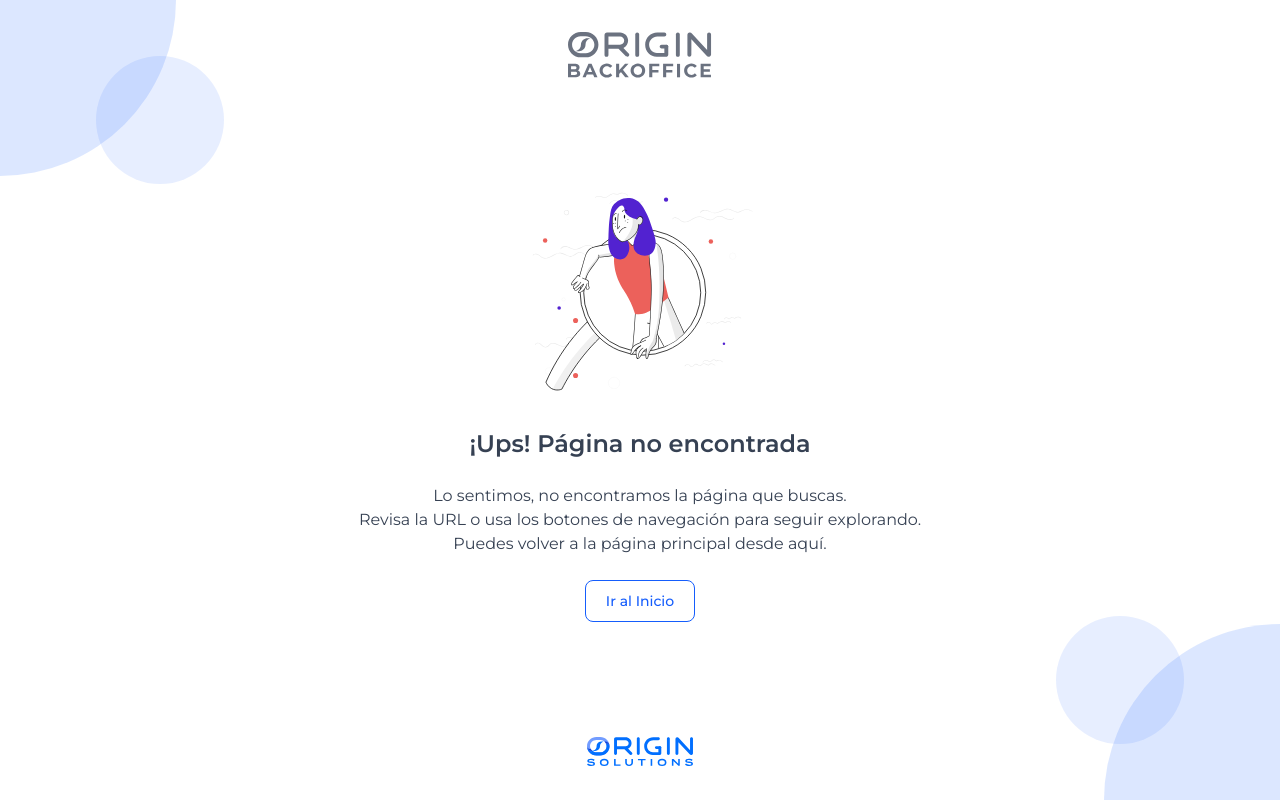
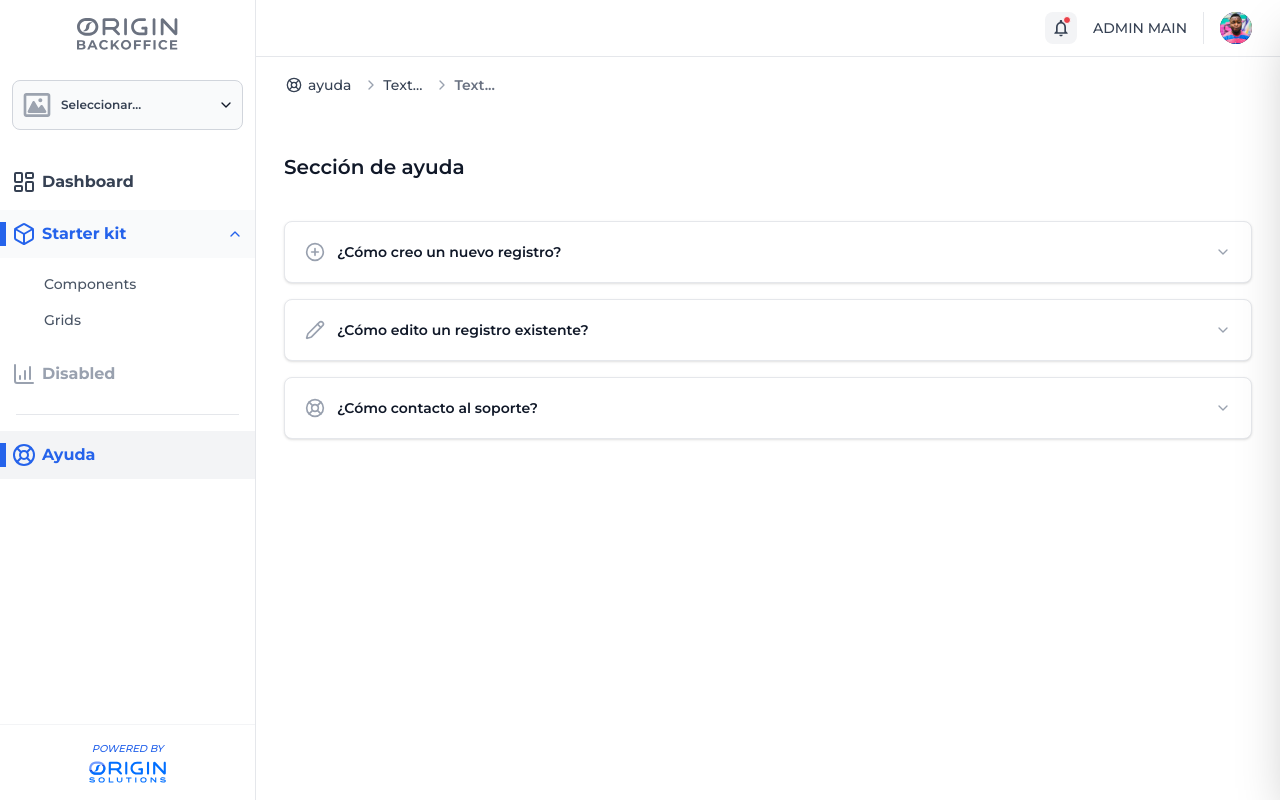
Before and after one commit to m-sanchez-design-ux-ui/starter-tailwind-backoffices, a Next.js app: page /help in a window 1280 px wide. Before the commit this address had no page. Built offline with nearby package versions, Linux system fonts and the light colour scheme.

Commit message:
accordeon component
accordeon component

```diff
--- /dev/null
+++ b/src/app/(backoffice)/help/page.tsx
@@ -0,0 +1,43 @@
+import { LifeBuoy } from 'lucide-react';
+import Breadcrumb, { BreadcrumbItem } from "@/components/Breadcrumb";
+import Accordion from '@/components/accordion/Accordion'; // El componente
+
+export default function HelpPage() {
+
+  // Force an error to test the error page
+  //throw new Error("Error Server Simulation");
+
+  const BREADCRUMB_CONFIG: BreadcrumbItem[] = [
+    {
+      text: 'ayuda',
+      href: '/help',
+      icon: <LifeBuoy className="size-4" />
+    },
+    {
+      text: 'Text...',
+      href: '/help',
+    },
+    {
+      text: 'Text...',
+      href: '',
+    },
+  ];
+
+  return (
+    <div className="flex flex-col gap-6">
+
+      {/*Breadcrumb */}
+      <div className="flex flex-row flex-wrap justify-between items-center w-full mb-4 gap-4">
+        <Breadcrumb items={BREADCRUMB_CONFIG} />
+      </div>
+
+      {/* Title Page Container */}
+      <h3 className="text-xl 2xl:text-2xl text-gray-900 dark:text-gray-100 font-semibold w-full py-4">
+        Sección de ayuda
+      </h3>
+
+        <Accordion />
+
+    </div>
+  );
+}
--- /dev/null
+++ b/src/components/accordion/Accordion.tsx
@@ -0,0 +1,106 @@
+'use client';
+
+import React, { useState } from 'react';
+import {
+  ChevronDown,
+  PlusCircle,
+  Pencil,
+  LifeBuoy,
+} from 'lucide-react';
+
+// 1. Mapeo manual de iconos (Esto elimina cualquier error de 'dynamic' o renderizado)
+const IconMap = {
+  'plus-circle': PlusCircle,
+  'pencil': Pencil,
+  'life-buoy': LifeBuoy,
+};
+
+type IconName = keyof typeof IconMap;
+
+interface AccordionItemData {
+  id: string;
+  title: string;
+  iconName: IconName;
+  content: string;
+}
+
+const helpData: AccordionItemData[] = [
+  {
+    id: '1',
+    title: '¿Cómo creo un nuevo registro?',
+    iconName: 'plus-circle',
+    content: 'Hacé clic en el botón <span class="font-bold text-gray-900 dark:text-white">"Nuevo"</span>, completá los campos y presioná <span class="font-bold text-gray-900 dark:text-white">"Guardar"</span>.'
+  },
+  {
+    id: '2',
+    title: '¿Cómo edito un registro existente?',
+    iconName: 'pencil',
+    content: 'Usá el ícono de <span class="font-bold text-gray-900 dark:text-white">lápiz</span> o la opción <span class="font-bold text-gray-900 dark:text-white">"Editar"</span>.'
+  },
+  {
+    id: '3',
+    title: '¿Cómo contacto al soporte?',
+    iconName: 'life-buoy',
+    content: 'Podés escribirnos a <span class="font-bold text-gray-900 dark:text-primary_dark">soporte@originsw.com</span>'
+  }
+];
+
+const AccordionItem = ({ item }: { item: AccordionItemData }) => {
+  const [isOpen, setIsOpen] = useState(false);
+  const IconComponent = IconMap[item.iconName];
+
+  return (
+    <div className="mb-4 bg-white dark:bg-gray-800 rounded-lg shadow-sm border border-gray-200 dark:border-gray-700 overflow-hidden transition-all duration-300">
+      <h2>
+        <button
+          type="button"
+          onClick={() => setIsOpen(!isOpen)}
+          // Eliminamos el outline por defecto y aseguramos que el hover sea sutil
+          className={`group flex items-center justify-between w-full p-5 text-left transition-colors outline-none hover:bg-gray-50 dark:hover:bg-gray-700 ${
+            isOpen ? 'bg-gray-50/50 dark:bg-gray-700/30' : ''
+          }`}
+        >
+          <div className="flex gap-3 items-center">
+            {IconComponent && (
+              <IconComponent
+                size={20}
+                strokeWidth={2}
+                className={`transition-colors duration-300 ${isOpen ? 'text-primary' : 'text-gray-400 group-hover:text-primary'}`}
+              />
+            )}
+            <span className={`text-sm font-semibold transition-colors duration-300 ${isOpen ? 'text-primary' : 'text-gray-900 dark:text-gray-100'}`}>
+              {item.title}
+            </span>
+          </div>
+          <ChevronDown
+            size={16}
+            className={`shrink-0 transition-transform duration-300 ${isOpen ? 'rotate-180 text-primary' : 'text-gray-400'}`}
+          />
+        </button>
+      </h2>
+
+      {/* Ajuste del Borde Superior: Usamos opacity y duration para evitar el flash negro
+      */}
+      <div className={`transition-all duration-300 ease-in-out overflow-hidden ${
+        isOpen ? 'max-h-96 opacity-100 border-t border-gray-200 dark:border-gray-700' : 'max-h-0 opacity-0 border-t-0 border-transparent'
+      }`}>
+        <div className="p-5 bg-gray-50/30 dark:bg-gray-800/50">
+          <p
+            className="text-gray-700 dark:text-gray-400 text-sm leading-relaxed"
+            dangerouslySetInnerHTML={{ __html: item.content }}
+          />
+        </div>
+      </div>
+    </div>
+  );
+};
+
+export default function Accordion() {
+  return (
+    <div className="w-full">
+      {helpData.map((item) => (
+        <AccordionItem key={item.id} item={item} />
+      ))}
+    </div>
+  );
+}
--- a/src/components/sidebar/Sidebar.tsx
+++ b/src/components/sidebar/Sidebar.tsx
@@ -2,7 +2,7 @@
 import { useState } from "react";
 import Image from "next/image";
 import Link from "next/link";
-import { LayoutDashboard, Box, HelpCircle, ChevronDown, ChartColumnIncreasing } from "lucide-react";
+import { LayoutDashboard, Box, LifeBuoy, ChevronDown, ChartColumnIncreasing } from "lucide-react";
 import { SidebarItem } from "./SidebarItem";
 import { SidebarItemWithDropdown } from "./SidebarItemWithDropdown";
 
@@ -108,7 +108,7 @@ export default function Sidebar({ isOpen }: SidebarProps) {
             <SidebarItem
               href="/help"
               label="Ayuda"
-              icon={<HelpCircle className="size-6" />}
+              icon={<LifeBuoy className="size-6" />}
             />
           </ul>
         </nav>
```
